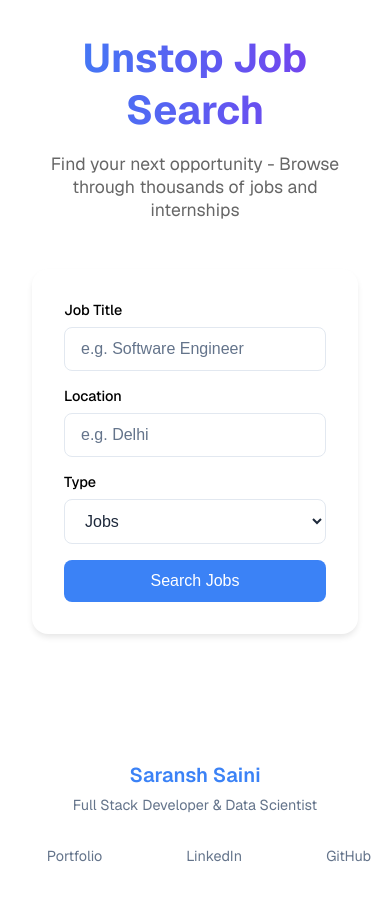
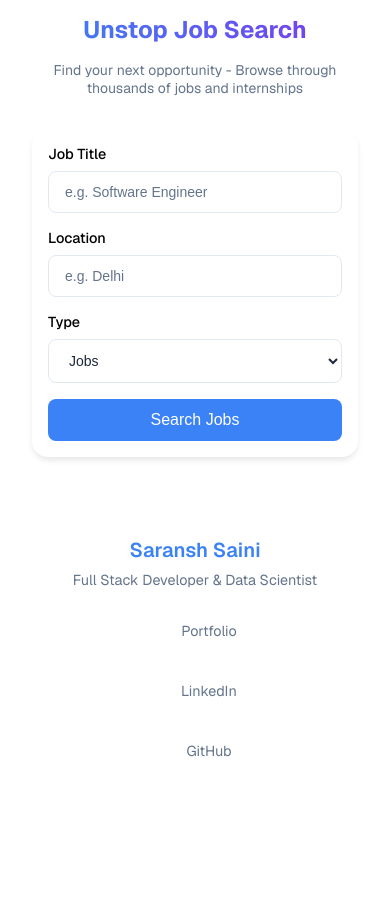
Before and after one commit to Saransh482003/Unstop-Job-Searcher, a Next.js app in the folder frontend/: page / in a window 390 px wide. Shown: the top 900 px of the page. After the commit the page ends 844 px from the top, so only its background shows below. Built offline with nearby package versions, Linux system fonts and the light colour scheme.

Commit message:
All Done

```diff
--- a/frontend/styles/Home.module.css
+++ b/frontend/styles/Home.module.css
@@ -18,7 +18,7 @@
   display: flex;
   flex-direction: column;
   min-height: 100vh;
-  padding: 2rem;
+  padding: 2rem 1rem;
   font-family: var(--font-geist-sans);
   background: var(--background);
   color: var(--foreground);
@@ -44,41 +44,60 @@
   }
 }
 
+@media (max-width: 768px) {
+  .page {
+    padding: 1rem;
+  }
+}
+
 .main {
-  flex: 1;
+  width: 100%;
   max-width: 1200px;
   margin: 0 auto;
-  width: 100%;
+  padding: 0 1rem;
 }
 
 .header {
   text-align: center;
-  margin-bottom: 3rem;
+  margin-bottom: 2rem;
 }
 
 .title {
-  font-size: 2.5rem;
-  font-weight: 700;
+  font-size: clamp(1.5rem, 5vw, 2.5rem);
+  line-height: 1.2;
   margin-bottom: 1rem;
   background: linear-gradient(to right, var(--primary-color), #7c3aed);
+  background-clip: text;
   -webkit-background-clip: text;
   -webkit-text-fill-color: transparent;
 }
 
 .subtitle {
-  color: #666;
-  font-size: 1.1rem;
+  font-size: clamp(0.875rem, 2vw, 1.1rem);
+  color: var(--text-secondary);
 }
 
 .searchForm {
   background: var(--table-bg);
-  padding: 2rem;
+  padding: 1.5rem;
   border-radius: 1rem;
   margin-bottom: 2rem;
   display: grid;
   grid-template-columns: repeat(auto-fit, minmax(200px, 1fr));
   gap: 1rem;
   box-shadow: 0 4px 6px -1px rgba(0, 0, 0, 0.1);
+}
+
+@media (max-width: 768px) {
+  .searchForm {
+    grid-template-columns: 1fr;
+    gap: 1rem;
+    padding: 1rem;
+  }
+
+  .button {
+    width: 100%;
+  }
 }
 
 .inputGroup {
@@ -98,7 +117,7 @@
   background: var(--background);
   color: var(--text-primary);
   border-radius: 0.5rem;
-  font-size: 1rem;
+  font-size: clamp(0.875rem, 2vw, 1rem);
   transition: all 0.2s;
 }
 
@@ -144,6 +163,7 @@
   background: var(--table-bg);
   border-radius: 1rem;
   box-shadow: 0 4px 6px -1px rgba(0, 0, 0, 0.2);
+  -webkit-overflow-scrolling: touch; /* For smooth scrolling on iOS */
 }
 
 .table {
@@ -193,6 +213,7 @@
   display: flex;
   align-items: center;
   gap: 0.5rem;
+  font-size: clamp(0.75rem, 2vw, 0.875rem);
 }
 
 .stat img {
@@ -206,13 +227,14 @@
   padding: 0.25rem 0.75rem;
   border-radius: 1rem;
   display: inline-block;
+  font-size: 0.8rem;
 }
 
 .dateInfo {
   display: flex;
   flex-direction: column;
   gap: 0.25rem;
-  font-size: 0.875rem;
+  font-size: clamp(0.75rem, 2vw, 0.875rem);
   color: var(--text-primary);
 }
 
@@ -247,8 +269,10 @@
   justify-content: space-between;
   align-items: center;
   margin-bottom: 1rem;
-  padding: 1rem;
+  padding: 0.75rem;
   border-bottom: 1px solid var(--border-color);
+  flex-wrap: wrap;
+  gap: 1rem;
 }
 
 .resultsCount {
@@ -272,6 +296,8 @@
   font-weight: 600;
   display: block;
   margin-bottom: 0.25rem;
+  font-size: 0.9rem;
+  line-height: 1.4;
 }
 
 .jobTitle:hover {
@@ -330,11 +356,36 @@
 }
 
 .footer {
-  margin-top: 4rem;
-  padding: 2rem;
+  margin-top: 3rem;
+  padding: 1.5rem;
   background: var(--table-bg);
   border-radius: 1rem;
   text-align: center;
+}
+
+@media (max-width: 768px) {
+  .footer {
+    margin-top: 2rem;
+    padding: 1rem;
+  }
+
+  .socialLinks {
+    flex-direction: column;
+    gap: 0.75rem;
+  }
+
+  .socialLink {
+    width: 100%;
+    justify-content: center;
+  }
+
+  .creatorName {
+    font-size: 1.1rem;
+  }
+
+  .creatorTitle {
+    font-size: 0.85rem;
+  }
 }
 
 .footerContent {
@@ -392,3 +443,54 @@
 .socialLink:hover img {
   opacity: 1;
 }
+
+/* Loading State Responsiveness */
+@media (max-width: 768px) {
+  .loading {
+    min-height: 150px;
+  }
+
+  .loadingSpinner {
+    width: 36px;
+    height: 36px;
+    border-width: 3px;
+  }
+
+  .loadingText {
+    font-size: 1rem;
+  }
+}
+
+/* Error State Responsiveness */
+@media (max-width: 768px) {
+  .error {
+    font-size: 0.9rem;
+    padding: 0.75rem;
+  }
+}
+
+/* Stats Group Responsiveness */
+.statsGroup {
+  flex-wrap: wrap;
+  gap: 0.5rem;
+}
+
+/* Date Info Responsiveness */
+.dateInfo {
+  font-size: clamp(0.75rem, 2vw, 0.875rem);
+}
+
+/* Results Header Responsiveness */
+.resultsHeader {
+  flex-wrap: wrap;
+  gap: 1rem;
+  padding: 0.75rem;
+}
+
+@media (max-width: 480px) {
+  .resultsCount {
+    font-size: 0.8rem;
+    width: 100%;
+    text-align: center;
+  }
+}
```
Also changed, not shown: 1 other file (tests, documents, lock files or other folders).
